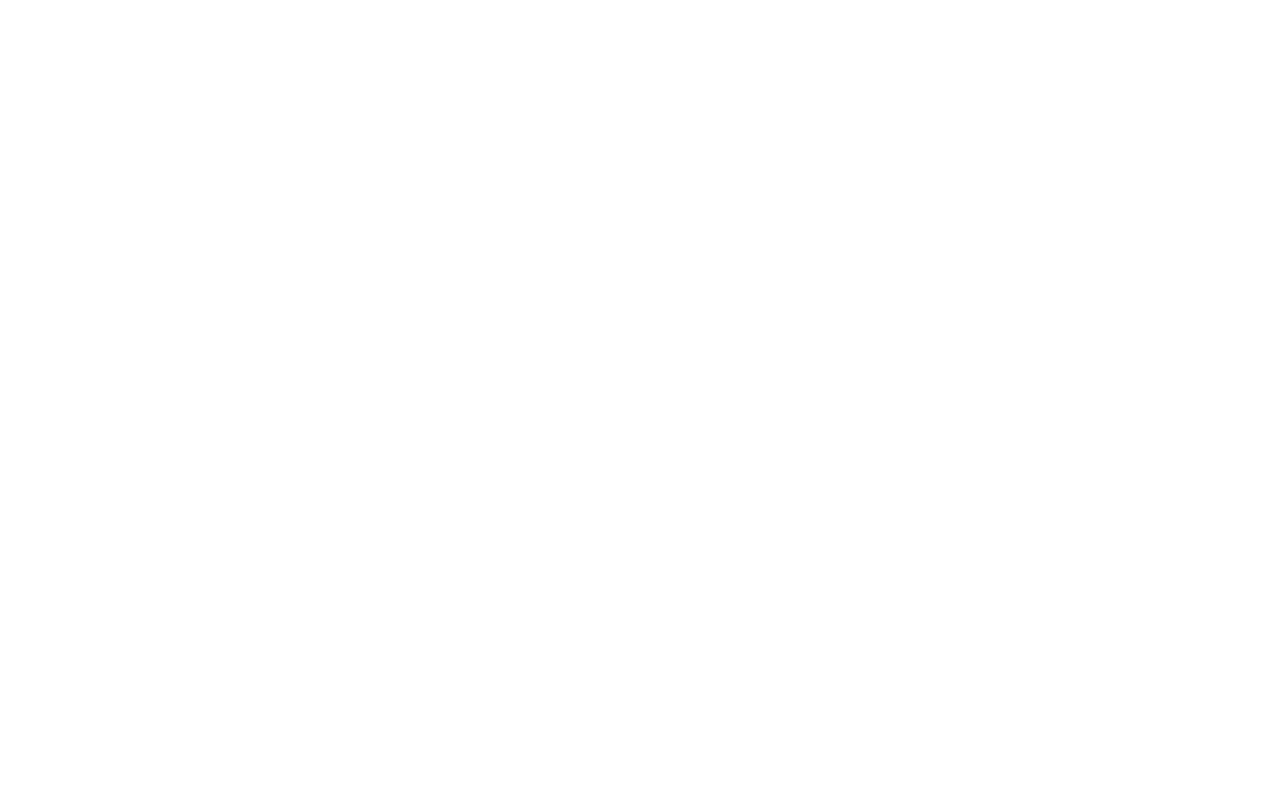
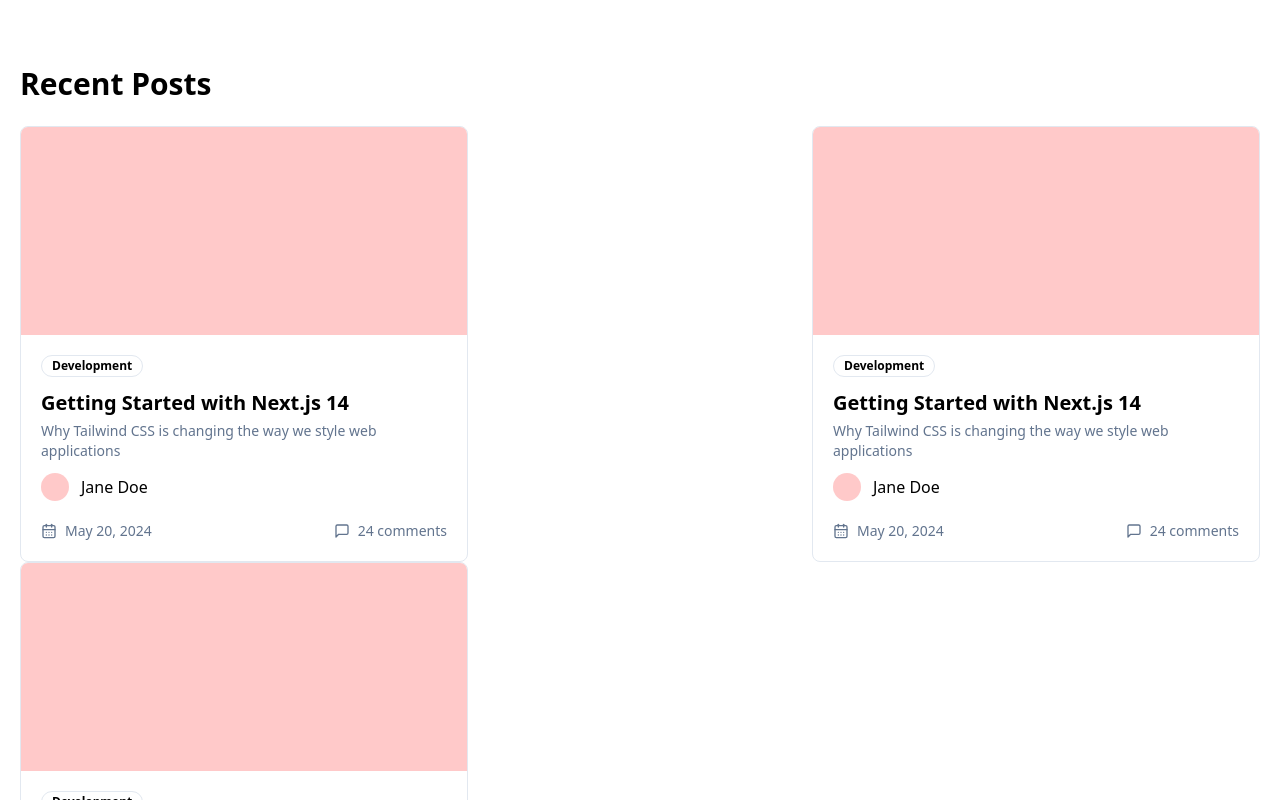
Before and after one commit to davidvchang/BlogSpace, a React (Vite) app in the folder frontend/: page / in a window 1280 px wide. Shown: the part 800-1600 px from the top of the page. Before the commit the page ends 826 px from the top, so only its background shows below. Built offline with nearby package versions, Linux system fonts and the light colour scheme.

Commit message:
Add: Recent post in home design

```diff
--- /dev/null
+++ b/frontend/src/components/InformationBlogCard.tsx
@@ -0,0 +1,27 @@
+import { CalendarDays, MessageSquare } from 'lucide-react'
+import React from 'react'
+
+type PropsInformation = {
+    name: string
+}
+
+const InformationBlogCard:React.FC<PropsInformation> = ({name}) => {
+  return (
+    <>
+        {name === "date" ? (
+            <div className='flex gap-2 items-center text-slate-500'>
+                <CalendarDays className='w-4 h-4'/>
+                <span className='text-sm'>May 20, 2024</span>
+            </div>
+
+        ) : (
+            <div className='flex gap-2 items-center text-slate-500'>
+                <MessageSquare className='w-4 h-4'/>
+                <span className='text-sm'>24 comments</span>
+            </div>
+        )}
+    </>
+  )
+}
+
+export default InformationBlogCard
--- /dev/null
+++ b/frontend/src/components/PostCard.tsx
@@ -0,0 +1,35 @@
+import React from 'react'
+import Category from './Category'
+import ProfilePostCard from './ProfilePostCard'
+import InformationBlogCard from './InformationBlogCard'
+
+const PostCard:React.FC = () => {
+  return (
+    <div className='flex flex-col w-[28rem] border border-slate-200 rounded-lg overflow-hidden'>
+        {/* IMAGE */}
+        <div className='w-full min-h-52 bg-red-200'>
+
+        </div>
+
+        <div className='flex flex-col p-5 gap-3'>
+            <Category text='Development'/>
+
+            <div className='flex flex-col gap-1'>
+                <span className='text-xl font-semibold'>Getting Started with Next.js 14</span>
+                <p className='text-sm text-slate-500'>Why Tailwind CSS is changing the way we style web applications</p>
+            </div>
+
+            <ProfilePostCard/>
+
+            <div className='flex justify-between pt-2'>
+                <InformationBlogCard name='date'/>
+                <InformationBlogCard name='comments'/>
+            </div>
+
+        </div>
+
+    </div>
+  )
+}
+
+export default PostCard
--- /dev/null
+++ b/frontend/src/components/ProfilePostCard.tsx
@@ -0,0 +1,16 @@
+import React from 'react'
+
+const ProfilePostCard:React.FC = () => {
+  return (
+    <div className='flex gap-3 items-center'>
+        {/* IMAGE PROFILE */}
+        <div className='min-w-7 min-h-7 bg-red-200 rounded-full'>
+
+        </div>
+
+        <span>Jane Doe</span>
+    </div>
+  )
+}
+
+export default ProfilePostCard
--- a/frontend/src/pages/Home.tsx
+++ b/frontend/src/pages/Home.tsx
@@ -1,6 +1,9 @@
 import React from 'react'
 import Category from '../components/Category'
 import { CalendarDays, MessageSquare } from 'lucide-react';
+import PostCard from '../components/PostCard';
+import ProfilePostCard from '../components/ProfilePostCard';
+import InformationBlogCard from '../components/InformationBlogCard';
 
 const Home:React.FC = () => {
   return (
@@ -38,25 +41,11 @@
             </div>
 
             <div className='flex items-center justify-between pt-5'>
-              <div className='flex gap-3 items-center'>
-                {/* IMAGE PROFILE */}
-                <div className='min-w-7 min-h-7 bg-red-200 rounded-full'>
-
-                </div>
-
-                <span>Jane Doe</span>
-              </div>
+              <ProfilePostCard/>
 
               <div className='flex gap-5 items-center text-slate-500'>
-                <div className='flex gap-2 items-center'>
-                  <CalendarDays className='w-4 h-4'/>
-                  <span className='text-sm'>May 20, 2024</span>
-                </div>
-
-                <div className='flex gap-2 items-center'>
-                  <MessageSquare className='w-4 h-4'/>
-                  <span className='text-sm'>24 comments</span>
-                </div>
+                <InformationBlogCard name='date'/>
+                <InformationBlogCard name='comments'/>
               </div>
             </div>
 
@@ -68,6 +57,16 @@
         </div>
 
       </div>
+
+      <div className='flex flex-col pt-20 gap-6'>
+        <span className='text-3xl font-bold'>Recent Posts</span>
+
+        <div className='flex flex-wrap justify-between'>
+          <PostCard/>
+          <PostCard/>
+          <PostCard/>
+        </div>
+      </div>
     </section>
   )
 }
```
